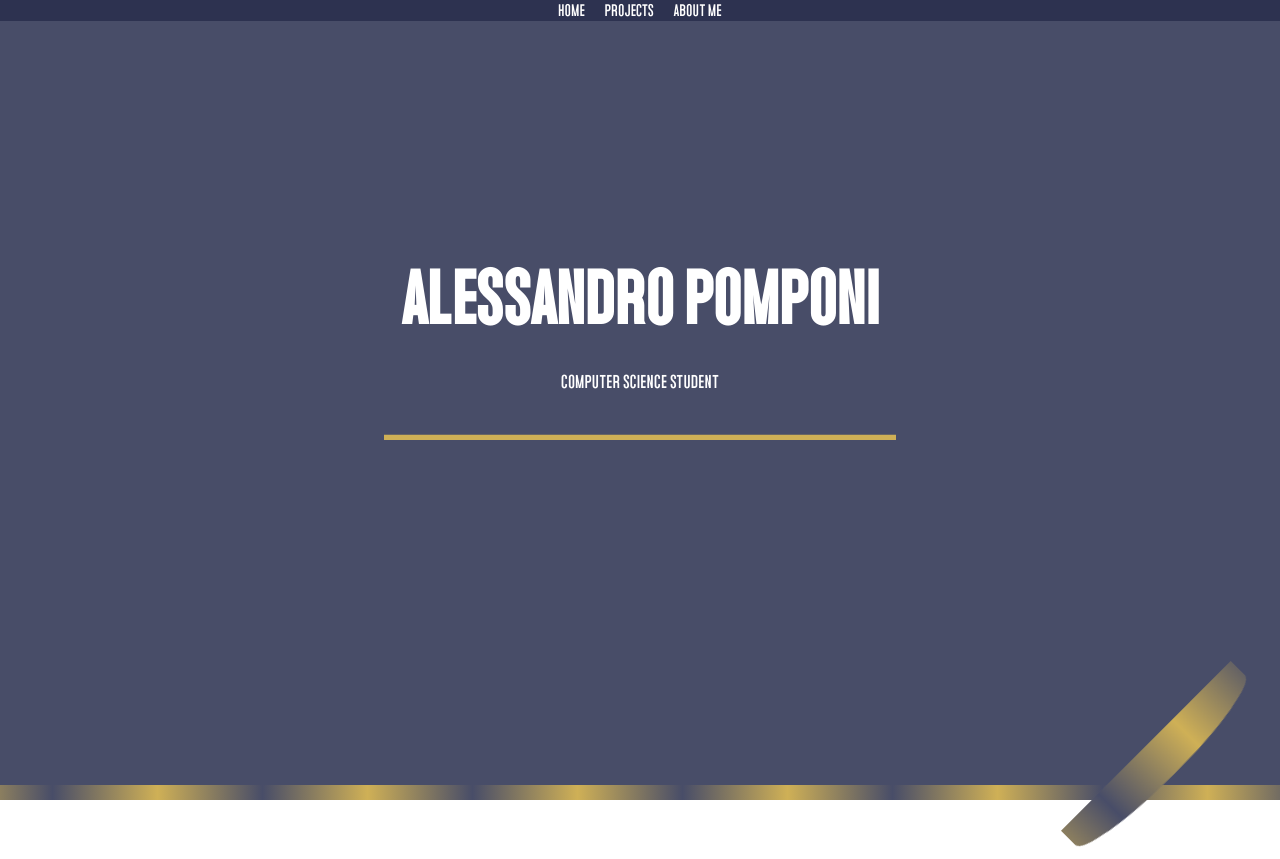
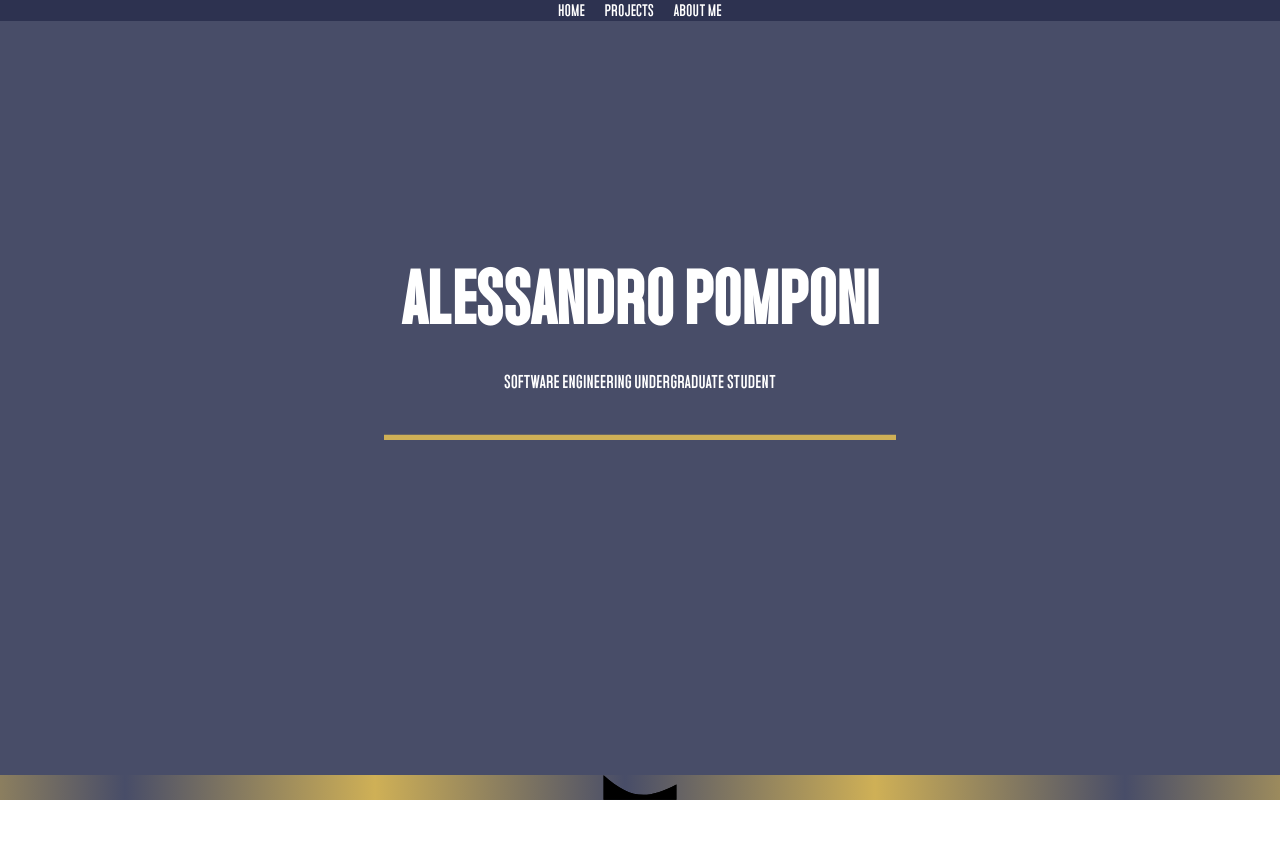
Before and after one commit to Ale20p/Portfolio, a Nuxt app: page / in a window 1280 px wide. After the commit the page ends 800 px from the top, so only its background shows below. Built offline with nearby package versions, Linux system fonts and the light colour scheme.

Commit message:
added svg

```diff
--- a/pages/index.vue
+++ b/pages/index.vue
@@ -11,11 +11,16 @@
         <NuxtLink class="link-about" to="/about">
           <h1 class="myname">Alessandro Pomponi</h1>
 
-          <p class="titles">Computer Science Student</p>
+          <p class="titles">Software Engineering Undergraduate Student</p>
         </NuxtLink>
       </div>
     </div>
-    <div class="bottom-streak"></div>
+    <div class="bottom-streak">
+      <svg class="streak-svg" width="576" height="197" viewBox="0 0 576 197" xmlns="http://www.w3.org/2000/svg">
+        <path d="M1 196H575V75.1156C333.586 200.705 207.964 184.161 1 2V196Z" />
+        <path d="M1 196H575V75.1156C333.586 200.705 207.964 184.161 1 2M1 196C1 196 3.34315 77.7617 1 2M1 196V2" />
+      </svg>
+    </div>
   </div>
 </template>
 
@@ -36,6 +41,7 @@
   background-attachment: fixed;
   background-size: cover;
   position: relative;
+  overflow: hidden;
 }
 
 .bottom-streak {
@@ -43,8 +49,8 @@
   bottom: 0;
   left: 0;
   width: 100%;
-  height: 15px;
-  background: repeating-linear-gradient(to right, var(--accent-color), var(--background-color), var(--accent-color) 210px);
+  height: 25px;
+  background: repeating-linear-gradient(to right, var(--accent-color), var(--background-color), var(--accent-color) 500px);
   background-size: 300% 100%;
   animation: animate-gradient 4s linear infinite;
   backface-visibility: hidden;
@@ -54,22 +60,18 @@
 
 @keyframes animate-gradient {
   to {
-    background-position-x: -210px;
+    background-position-x: -500px;
   }
 }
 
-.bottom-streak::after {
-  content: '';
-  position: absolute;
-  right: 0;
-  bottom: 0;
-  width: 240px;
-  height: 40px;
-  background: inherit; /* inherits animated gradient */
-  border-radius: 0 0 100% 100%;
-  transform: translateY(-50%) rotate(-45deg);
+.streak-svg {
+  width: 100%;
+  height: 100%;
 }
 
+.streak-path {
+  fill:var(--accent-color);
+}
 
 .middle-of-page {
   top: -10%;
```
